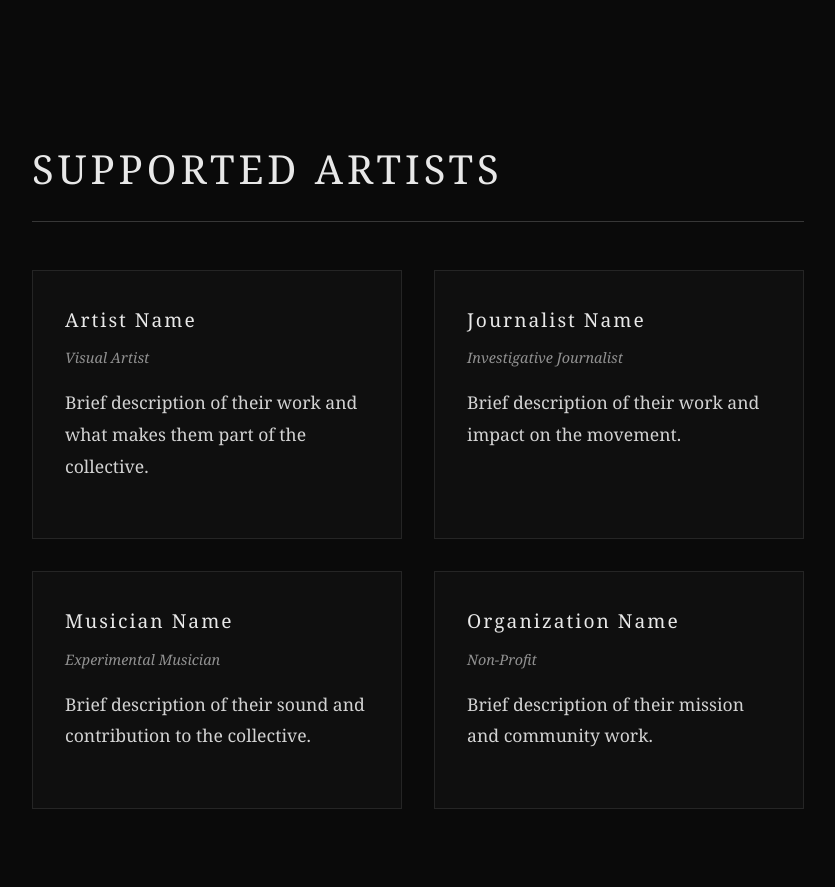
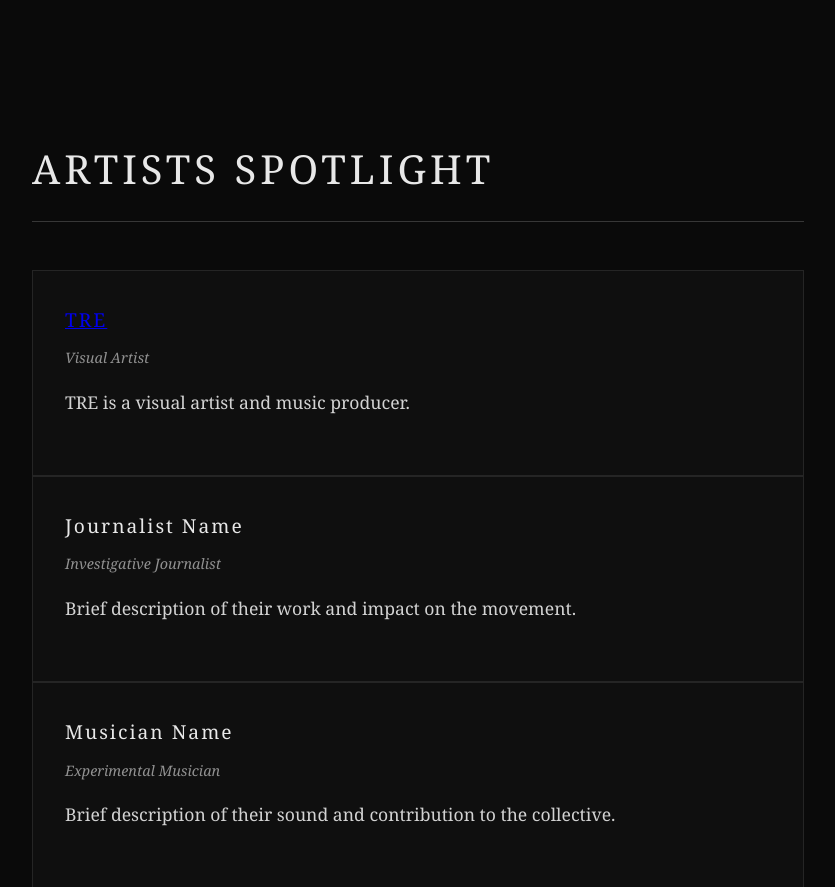
Before and after one commit to 3schtocky/ReaissanceCollective, a plain HTML site: page index.html in a window 1280 px wide. Shown: the part 2180-3067 px from the top of the page, without its empty margins (222-1057 px from the left). Drawn offline with Linux system fonts and the light colour scheme.

Commit message:
Change section title and add artist spotlight for TRE
Updated the section title and added an artist spotlight card for TRE.

```diff
--- a/index.html
+++ b/index.html
@@ -283,14 +283,18 @@
 
     <!-- Supported Artists -->
     <section id="artists">
-        <h2>Supported Artists</h2>
-        <div class="artists-grid">
-            <!-- EDIT THESE: Add your real artists here -->
-            <div class="artist-card">
-                <h3>Artist Name</h3>
-                <div class="discipline">Visual Artist</div>
-                <p>Brief description of their work and what makes them part of the collective.</p>
-            </div>
+        <h2>Artists Spotlight</h2>
+        <div class="artist-card">
+            <h3>
+            <a href="https://on.soundcloud.com/ibdU4KqIqH1zHtL9I4"
+            target="_blank"
+            rel="noopener">
+          TRE
+        </a>
+      </h3>
+      <div class="discipline">Visual Artist</div>
+      <p>TRE is a visual artist and music producer.</p>
+    </div>
             <div class="artist-card">
                 <h3>Journalist Name</h3>
                 <div class="discipline">Investigative Journalist</div>
```
